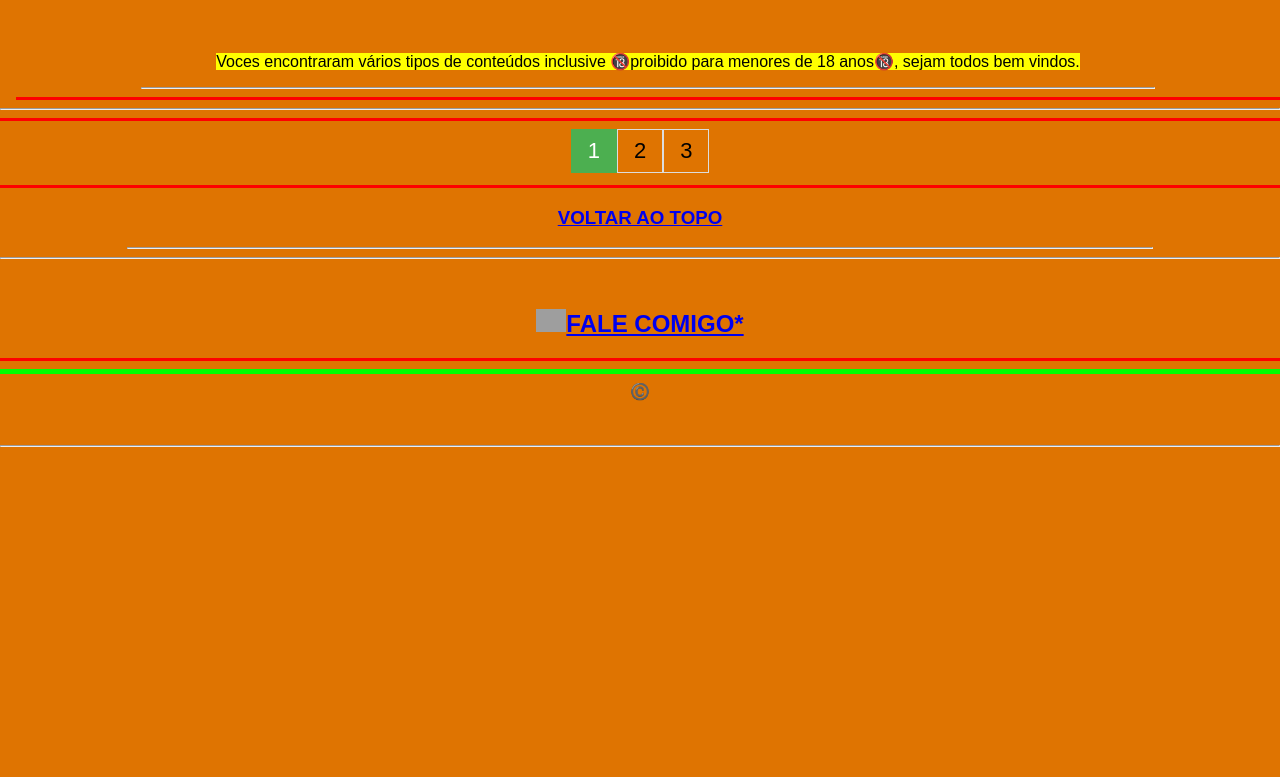
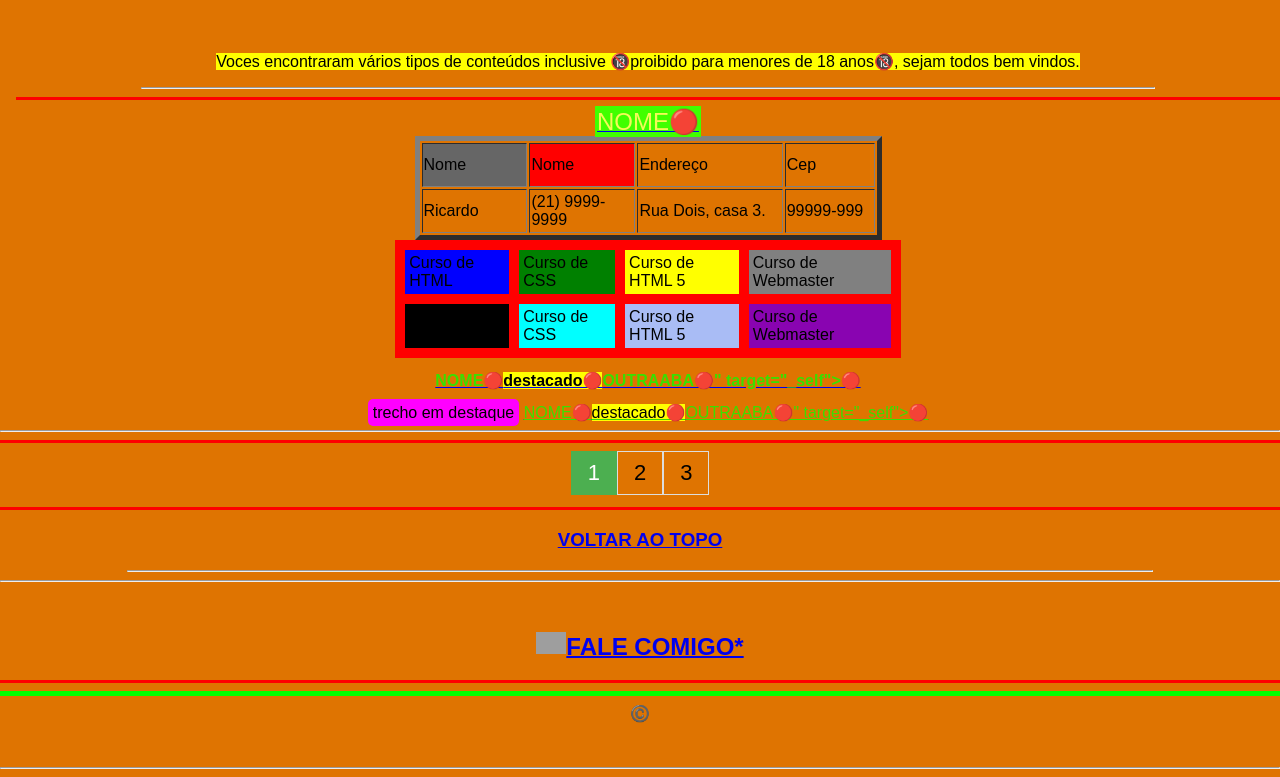
Before and after one commit to santos246/SITEGLOBAL, a plain HTML site: page SITES/1 - Copia.html in a window 1280 px wide. Shown: the part 172-949 px from the top of the page. Before the commit the page ends 800 px from the top, so only its background shows below. Drawn offline with Linux system fonts and the light colour scheme; grey boxes are pictures that could not be loaded.

Commit message:
Update 1 - Copia.html

```diff
--- a/SITES/1 - Copia.html
+++ b/SITES/1 - Copia.html
@@ -104,6 +104,65 @@ document.getElementById('piscando').style.opacity = '0';
 <!---------------------------------------------------->
 <!---------------------------------------------------->
 <!---------------------------------------------------->
+<a href="
+LINK🔴
+" target="_blank"><span style="color: #F4FA58; font-size: 18pt; background: #40FF00; border-radius:0px; padding:2px">
+NOME🔴
+</span></a>
+
+<!---------------------------------------------------->
+<!---------------------------------------------------->
+<table width="467" border="5px" >
+  <tr>
+  <!-- Podemos alterar a cor de somente um campo da tabela -->
+    <td width="101" height="40" bgcolor="#666666">Nome</td>
+    <td width="101" height="40" bgcolor="red">Nome</td>
+    <td width="140">Endereço</td>
+    <!-- também é possível alterar somente a cor da borda de um campo específico -->
+    <td width="85" bordercolor="#FF0000">Cep</td>
+  </tr>
+  <tr>
+    <td height="40">Ricardo</td>
+    <td>(21) 9999-9999</td>
+    <td>Rua Dois, casa 3.</td>
+    <td>99999-999</td>
+  </tr>
+</table>
+
+
+<table width="40%" border="0" cellspacing="10" cellpadding="4" bgcolor="RED">
+<tr>
+<td bgcolor="BLUE">Curso de HTML    </td> <td bgcolor="GREEN">Curso de CSS</td>
+<td bgcolor="YELLOW">Curso de HTML 5</td> <td bgcolor="GREY">Curso de Webmaster</td>
+</tr>
+<tr>
+<td bgcolor="#000000">Curso de HTML    </td> <td bgcolor="#00FFFF">Curso de CSS</td>
+<td bgcolor="#A9BCF5">Curso de HTML 5</td> <td bgcolor="#8904B1">Curso de Webmaster</td>
+</tr>
+
+</table>
+
+<!---------------------------------------------------->
+<!---------------------------------------------------->
+<a href="
+LINK🔴
+" target="_blank"><h2 style="color: #3ADF00; font-size: 12pt;">
+NOME🔴<mark>destacado🔴</mark>OUTRAABA🔴" target="_self">🔴
+</h2></a>
+
+<span
+style="background: #FF00FF; border-radius:5px; padding:5px">
+trecho em destaque</span>
+
+<!---------------------------------------------------->
+<!---------------------------------------------------->
+<a href="
+LINK🔴
+" target="_blank"><u style="color: #3ADF00; font-size: 12pt;">
+NOME🔴<mark>destacado🔴</mark>OUTRAABA🔴" target="_self">🔴
+</u></a>
+
+
 
 
 
```
